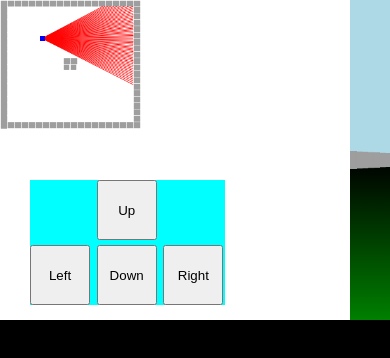
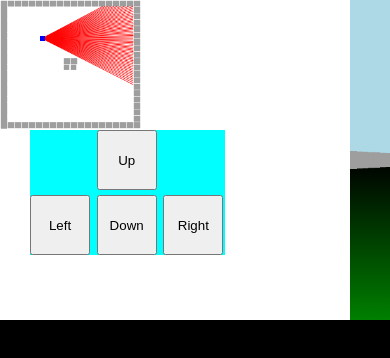
Before and after one commit to Zurika123/test_game_3d, a plain HTML site: page index.html in a window 390 px wide. Shown: the top 358 px of the page. Drawn offline with Linux system fonts and the light colour scheme.

Commit message:
Update index.html

```diff
--- a/index.html
+++ b/index.html
@@ -158,7 +158,7 @@
       grid-template-columns: 1fr 1fr 1fr;
       grid-template-rows: 1fr 1fr 1fr 1fr;
       position: fixed;
-      top: 180px;
+      top: 130px;
       left: 30px;
     }
     .a {
```
